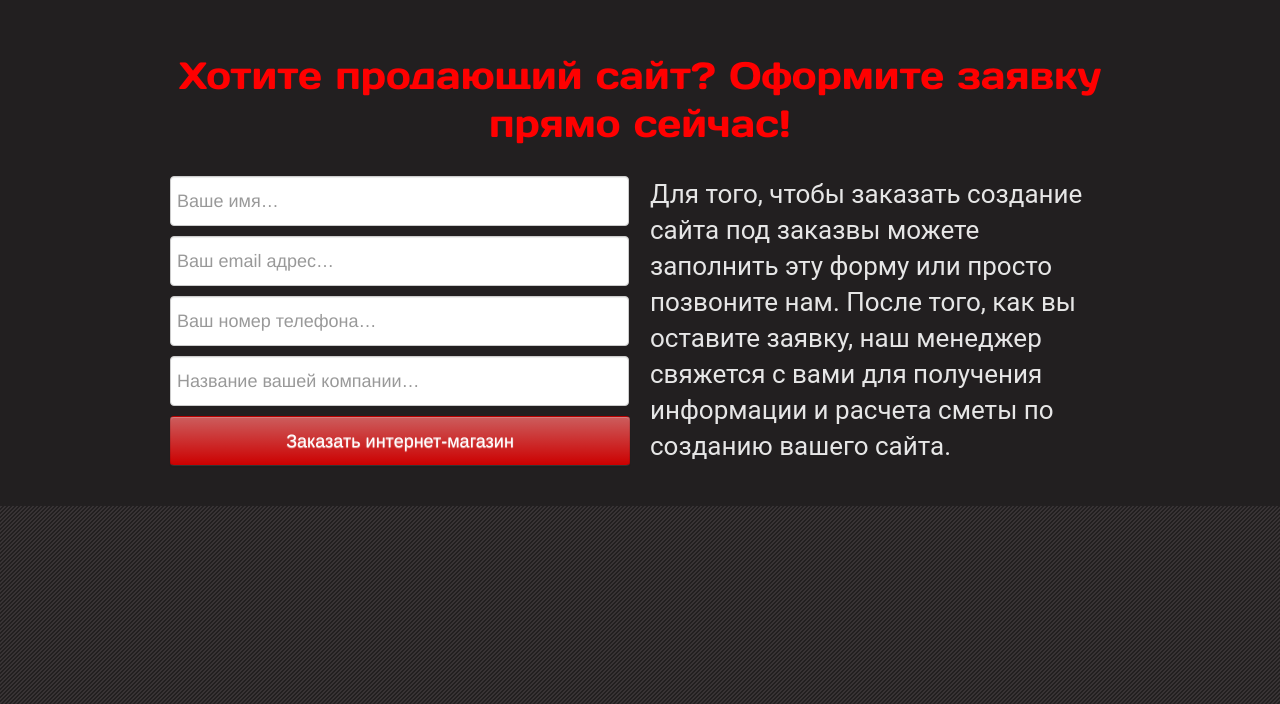
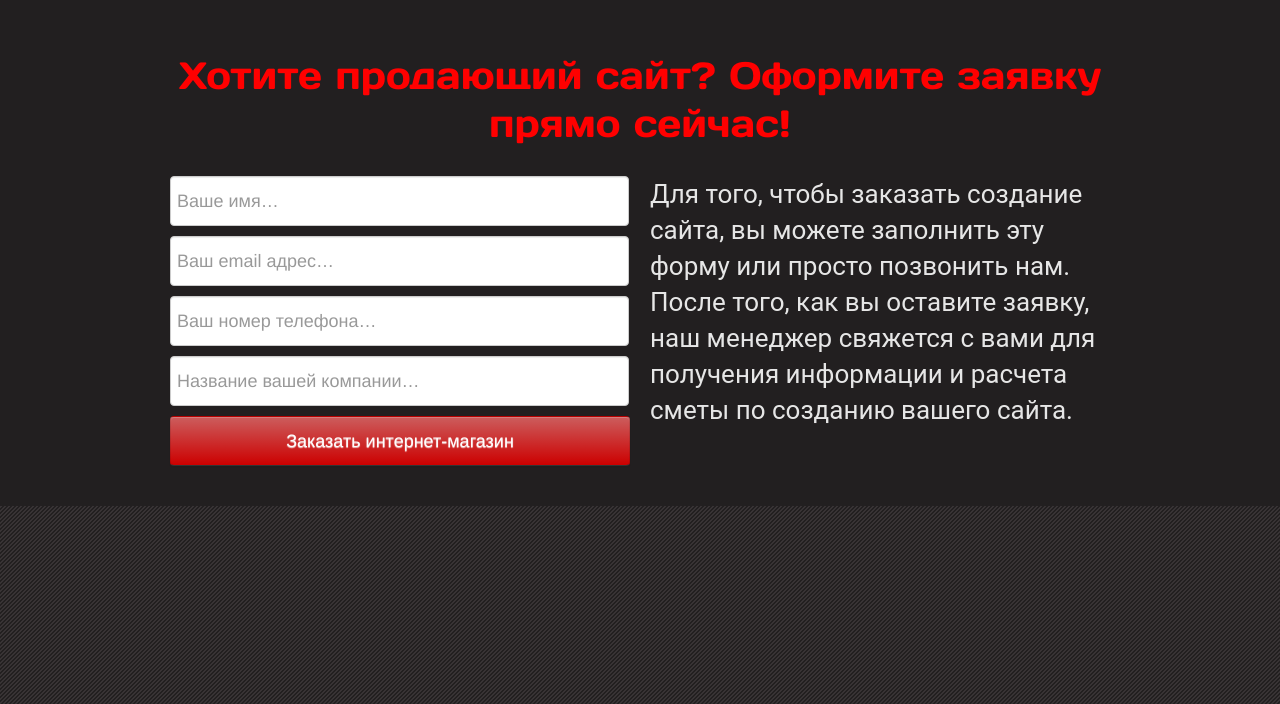
Before and after one commit to GreeZZly/sellingsites, a CodeIgniter app: page /index.php/main/order in a window 1280 px wide. Shown: the top 704 px of the page. Run offline with CodeIgniter, Linux system fonts and the light colour scheme.

Commit message:
form info fix

```diff
--- a/application/views/main/form.php
+++ b/application/views/main/form.php
@@ -19,7 +19,7 @@
 
 			</div>
 			<div class="span6" id="orderform_text">
-				Для того, чтобы заказать создание сайта под заказвы можете заполнить эту форму или просто позвоните нам. После того, как вы оставите заявку, наш менеджер свяжется с вами для получения информации  и расчета сметы по созданию вашего сайта.
+				Для того, чтобы заказать создание сайта, вы можете заполнить эту форму или просто позвонить нам. После того, как вы оставите заявку, наш менеджер свяжется с вами для получения информации  и расчета сметы по созданию вашего сайта.
 			</div>
 
 		</div>
```
